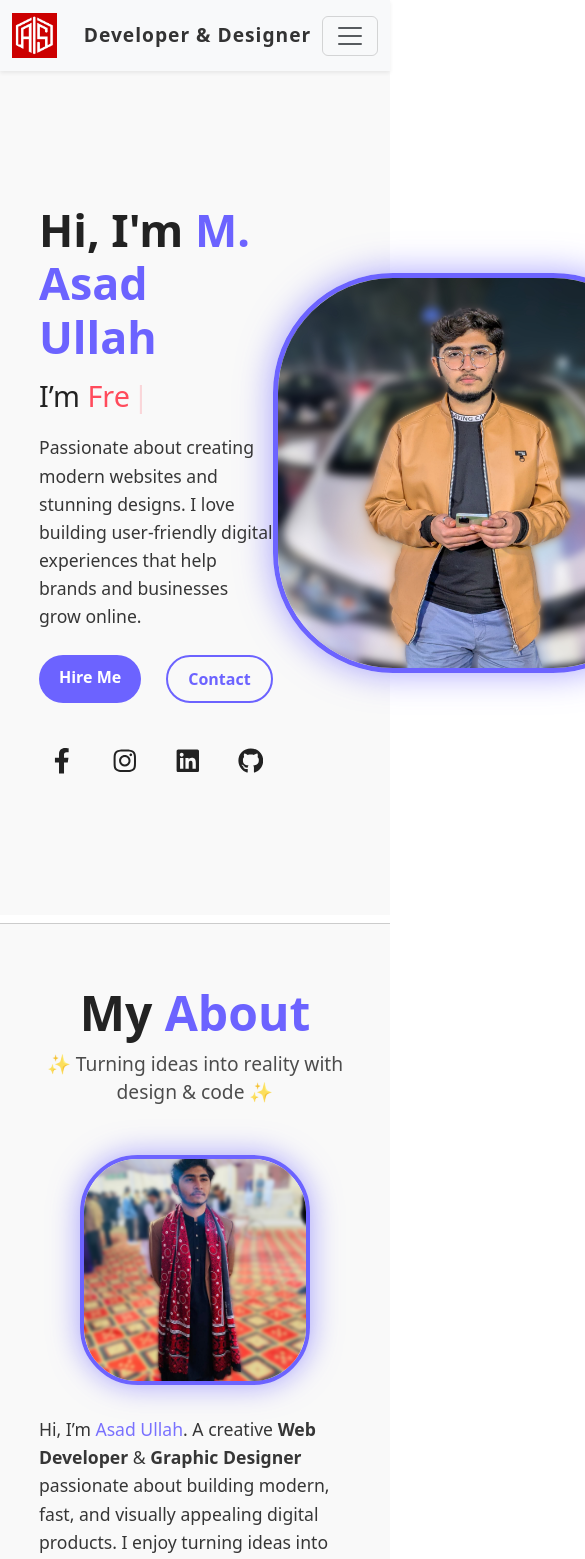
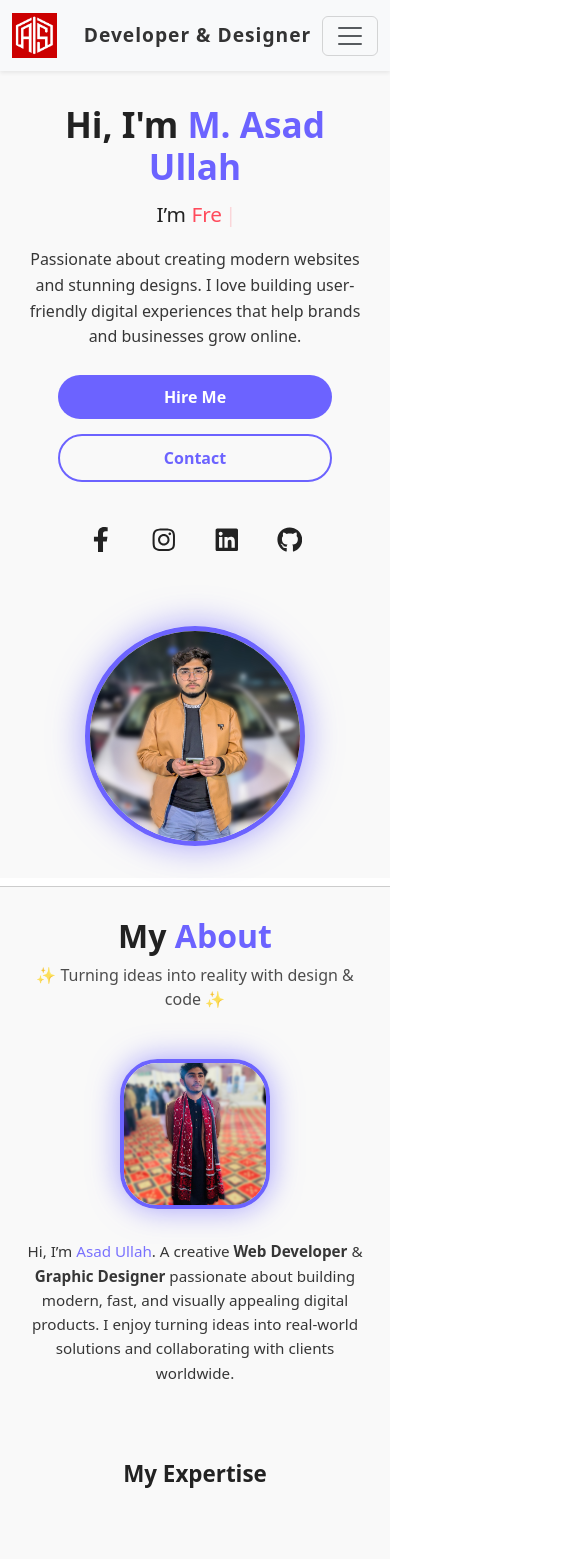
Before and after one commit to m-asad-79/My-Portfolio, a React (Create React App) app: page / in a window 390 px wide. Shown: the top 1559 px of the page, 585 px wide, since content can reach past the window. Built offline with nearby package versions, Linux system fonts and the light colour scheme.

Commit message:
Update my all css files

```diff
--- a/src/Components/CSS/AboutSection.css
+++ b/src/Components/CSS/AboutSection.css
@@ -191,3 +191,82 @@
   opacity: 0.8;
   margin-bottom: 3rem;
 }
+
+/* ✅ Responsive Design */
+
+/* Tablet screens (max-width: 992px) */
+@media (max-width: 992px) {
+  .about-page {
+    padding: 40px 5%;
+  }
+
+  .about-profile-pic {
+    width: 200px;
+    height: 200px;
+  }
+
+  .section-title {
+    font-size: 2.5rem;
+  }
+
+  .section-heading {
+    font-size: 1.6rem;
+  }
+}
+
+/* Mobile screens (max-width: 768px) */
+@media (max-width: 768px) {
+  .about-intro-section {
+    flex-direction: column;
+    text-align: center;
+  }
+
+  .about-intro {
+    font-size: 1rem;
+  }
+
+  .skills-section {
+    flex-direction: column;
+    gap: 20px;
+  }
+
+  .progress-bars {
+    width: 100%;
+    padding: 0 10px;
+  }
+
+  .fun-facts {
+    display: flex;
+    flex-direction: column;
+    gap: 20px;
+  }
+}
+
+/* Small mobile screens (max-width: 480px) */
+@media (max-width: 480px) {
+  .about-page {
+    padding: 30px 5%;
+  }
+
+  .about-profile-pic {
+    width: 150px;
+    height: 150px;
+  }
+
+  .section-title {
+    font-size: 2rem;
+  }
+
+  .section-heading {
+    font-size: 1.4rem;
+  }
+
+  .about-intro {
+    font-size: 0.95rem;
+  }
+
+  .skill-icon,
+  .fact-icon {
+    font-size: 2rem;
+  }
+}
--- a/src/Components/CSS/ContactSection.css
+++ b/src/Components/CSS/ContactSection.css
@@ -34,87 +34,43 @@
   opacity: 0.8;
 }
 
-/* Container */
+/* Flex container */
 .contact-container {
-  display: grid;
-  grid-template-columns: 1fr 1fr;
-  gap: 3rem;
+  display: flex;
+  justify-content: space-between;
   align-items: flex-start;
-}
-@media (max-width: 900px) {
-  .contact-container {
-    grid-template-columns: 1fr;
-  }
+  gap: 2rem;
+  flex-wrap: wrap;
 }
 
-/* Info Items */
-.contact-info .info-item {
-  display: flex;
-  align-items: center;
-  margin-left: 20%;
-  margin-bottom: 1.5rem;
-  padding: 0.6rem 0.8rem;
-  border-radius: 10px;
-  transition: all 0.3s ease;
-  cursor: pointer;
-  max-width: 330px;
-}
-#email {
-  margin-top: 5%;
+/* Left info */
+.contact-info {
+  flex: 1;
+  min-width: 280px;
 }
 
-.contact-info .icon {
-  font-size: 1.8rem;
-  margin-right: 1rem;
-  transition: transform 0.3s, color 0.3s;
-}
-.contact-section.light .info-item .icon {
-  color: #6c63ff;
-}
-.contact-section.dark .info-item .icon {
-  color: #ff4b5c;
-}
-
-.info-item h4 {
-  font-size: 1.2rem;
-  margin-bottom: 0.2rem;
-  transition: color 0.3s;
-}
-
-/* 🔥 Hover Effect */
-.contact-section.light .info-item:hover {
-  background: rgba(108, 99, 255, 0.1);
-  transform: translateX(8px);
-}
-.contact-section.dark .info-item:hover {
-  background: rgba(255, 75, 92, 0.1);
-  transform: translateX(8px);
-}
-.info-item:hover .icon {
-  transform: scale(1.2) rotate(8deg);
-}
-.info-item:hover h4 {
-  color: inherit; /* icon ke color ke sath match hoga */
-}
-
-
-/* Form */
+/* Right form */
 .contact-form {
+  flex: 1;
+  min-width: 280px;
   display: flex;
   flex-direction: column;
   gap: 1rem;
   position: relative;
-  left: -45px;
+  left: 0; /* ❌ fixed negative margin removed for responsiveness */
 }
+
+/* Inputs & textarea */
 .contact-form input,
 .contact-form textarea {
+  width: 100%;
   padding: 0.9rem 1rem;
-  border: 2px solid #ff4b5c ;
+  border: 2px solid #ff4b5c;
   border-radius: 10px;
-  outline: invert;
   font-size: 1rem;
   transition: all 0.3s;
 }
+
 .contact-section.light .contact-form input,
 .contact-section.light .contact-form textarea {
   background: #fff;
@@ -129,10 +85,6 @@
 }
 .contact-form input:focus,
 .contact-form textarea:focus {
-  border: 2px solid;
-}
-.contact-section.light .contact-form input:focus,
-.contact-section.light .contact-form textarea:focus {
   border-color: #6c63ff;
 }
 .contact-section.dark .contact-form input:focus,
@@ -161,3 +113,102 @@
 .btn-submit:hover {
   transform: translateY(-2px);
 }
+
+/* Info Items */
+.contact-info .info-item {
+  display: flex;
+  align-items: center;
+  margin-left: 20%;
+  margin-bottom: 1.5rem;
+  padding: 0.6rem 0.8rem;
+  border-radius: 10px;
+  transition: all 0.3s ease;
+  cursor: pointer;
+  max-width: 330px;
+}
+#email {
+  margin-top: 5%;
+}
+.contact-info .icon {
+  font-size: 1.8rem;
+  margin-right: 1rem;
+  transition: transform 0.3s, color 0.3s;
+}
+.contact-section.light .info-item .icon {
+  color: #6c63ff;
+}
+.contact-section.dark .info-item .icon {
+  color: #ff4b5c;
+}
+.info-item h4 {
+  font-size: 1.2rem;
+  margin-bottom: 0.2rem;
+  transition: color 0.3s;
+}
+
+/* Hover Effect */
+.contact-section.light .info-item:hover {
+  background: rgba(108, 99, 255, 0.1);
+  transform: translateX(8px);
+}
+.contact-section.dark .info-item:hover {
+  background: rgba(255, 75, 92, 0.1);
+  transform: translateX(8px);
+}
+.info-item:hover .icon {
+  transform: scale(1.2) rotate(8deg);
+}
+.info-item:hover h4 {
+  color: inherit;
+}
+
+/* ========================= */
+/* 📱 Responsiveness Fixes */
+/* ========================= */
+
+/* Tablet & smaller (≤992px) */
+@media (max-width: 992px) {
+  .contact-container {
+    flex-direction: column;
+    align-items: center;
+    text-align: center;
+  }
+  .contact-info {
+    margin-left: 0;
+  }
+  .contact-info .info-item {
+    margin-left: 0;
+    justify-content: center;
+  }
+  .contact-form {
+    left: 0;
+    width: 100%;
+  }
+}
+
+/* Mobile (≤600px) */
+@media (max-width: 600px) {
+  .section-title {
+    font-size: 2rem;
+  }
+  .section-subtitle {
+    font-size: 1rem;
+  }
+  .contact-section {
+    padding: 3rem 1rem;
+  }
+  .contact-info .info-item {
+    max-width: 100%;
+    justify-content: flex-start;
+    padding: 0.8rem;
+  }
+  .contact-form input,
+  .contact-form textarea {
+    font-size: 0.9rem;
+    padding: 0.8rem;
+  }
+  .btn-submit {
+    font-size: 0.9rem;
+    padding: 0.8rem 1rem;
+  }
+}
--- a/src/Components/CSS/Footer.css
+++ b/src/Components/CSS/Footer.css
@@ -48,12 +48,10 @@
   font-weight: 500;
   position: relative;
   transition: color 0.3s;
-
 }
 
 .footer.light .footer-links a:hover {
   color: #6c63ff;
-    transition: 00.1s;
   text-decoration: underline;
 }
 .footer.dark .footer-links a:hover {
@@ -86,7 +84,46 @@
 /* Bottom */
 .footer-bottom {
   text-align: center;
-    margin-top: 1.5rem;
+  margin-top: 1.2rem;
   font-size: 0.9rem;
   opacity: 0.7;
 }
+
+/* 📱 Mobile (max-width: 768px) */
+@media (max-width: 768px) {
+  .footer-container {
+    grid-template-columns: 1fr;
+    text-align: center;
+    gap: 1rem; /* gap balanced */
+  }
+
+  .footer-brand h2 {
+    font-size: 1.5rem;
+  }
+
+  .footer-links {
+    display: flex;
+    flex-wrap: wrap;
+    justify-content: center;
+    gap: 0.5rem;
+  }
+
+  .footer-links a {
+    margin: 0;
+    font-size: 0.9rem;
+  }
+
+  .footer-socials {
+    display: flex;
+    justify-content: center;
+    gap: 0.7rem;
+  }
+}
+
+/* 🖥️ Tablets (max-width: 1024px) */
+@media (max-width: 1024px) {
+  .footer-container {
+    grid-template-columns: 1fr 1fr;
+    gap: 1.5rem;
+  }
+}
--- a/src/Components/CSS/LandingPage.css
+++ b/src/Components/CSS/LandingPage.css
@@ -1,3 +1,4 @@
+/* 🌐 Base Landing Page */
 .landing-page {
   display: flex;
   justify-content: space-between;
@@ -5,6 +6,7 @@
   height: 100vh;
   padding: 0 10%;
   transition: background 0.4s, color 0.4s;
+  gap: 2rem;
 }
 
 .landing-page.light {
@@ -17,13 +19,15 @@
   color: #f1f1f1;
 }
 
+/* Content */
 .content {
   max-width: 600px;
 }
 
 .name {
-  font-size: 2.8rem;
+  font-size: 3rem;
   font-weight: bold;
+  line-height: 1.2;
 }
 
 .highlight {
@@ -42,25 +46,33 @@
 
 .intro {
   margin-top: 20px;
-  font-size: 1.1rem;
+  font-size: 1.15rem;
   line-height: 1.6;
   opacity: 0.9;
 }
 
+/* Buttons */
 .buttons {
   margin-top: 25px;
   display: flex;
   gap: 25px;
+  flex-wrap: wrap;
+}
+
+.btn-main,
+.btn-outline {
+  padding: 10px 22px;
+  border-radius: 25px;
+  text-decoration: none;
+  font-weight: 600;
+  transition: 0.3s;
+  text-align: center;
+  min-width: 140px;
 }
 
 .btn-main {
-  padding: 10px 20px;
-  border-radius: 25px;
   background: #6c63ff;
   color: white;
-  text-decoration: none;
-  font-weight: 600;
-  transition: 0.3s;
 }
 
 .btn-main:hover {
@@ -68,14 +80,9 @@
 }
 
 .btn-outline {
-  padding: 10px 20px;
-  border-radius: 25px;
   border: 2px solid #6c63ff;
   background: transparent;
   color: #6c63ff;
-  text-decoration: none;
-  font-weight: 600;
-  transition: 0.3s;
 }
 
 .btn-outline:hover {
@@ -88,6 +95,7 @@
   margin-top: 35px;
   display: flex;
   gap: 18px;
+  flex-wrap: wrap;
 }
 
 .social-icons a {
@@ -103,14 +111,13 @@
   color: inherit;
 }
 
-/* Light Theme Hover */
+/* Hover Effects */
 .landing-page.light .social-icons a:hover {
   border-color: #6c63ff;
   color: #6c63ff;
   background: rgba(108, 99, 255, 0.1);
 }
 
-/* Dark Theme Hover */
 .landing-page.dark .social-icons a:hover {
   border-color: #ff4b5c;
   color: #ff4b5c;
@@ -123,52 +130,18 @@
 }
 
 .profile-pic {
-  width: 220px;
-  height: 220px;
-  border-radius: 50%;
-  object-fit: cover;
-  border: 4px solid #6c63ff;
-  box-shadow: 0 0 25px rgba(108, 99, 255, 0.6);
-  transition: transform 0.3s ease;
-}
-
-.profile-pic:hover {
-  transform: scale(1.05);
-}
-
-/* Profile Pic */
-.image-section {
-  flex-shrink: 0;
-}
-
-.profile-pic {
-  width: 400px;   /* 👈 size bara kiya */
-  height: 400px;
-  border-radius: 30%; /* 👈 unique rounded square shape */
+  width: 380px;
+  height: 380px;
+  border-radius: 30%;
   object-fit: cover;
   border: 5px solid #6c63ff;
   box-shadow: 0 0 35px rgba(108, 99, 255, 0.6);
   transition: transform 0.3s ease, box-shadow 0.3s ease;
-  margin-top: -10%;
 }
 
 .profile-pic:hover {
-  transform: scale(1.08) rotate(-2deg); /* 👈 hover effect unique */
+  transform: scale(1.05) rotate(-2deg);
   box-shadow: 0 0 50px rgba(255, 75, 92, 0.7);
-}
-
-/* Light Theme Hover */
-.landing-page.light .social-icons a:hover {
-  border-color: #6c63ff;
-  color: #6c63ff;
-  background: rgba(108, 99, 255, 0.1);
-}
-
-/* Dark Theme Hover */
-.landing-page.dark .social-icons a:hover {
-  border-color: #ff4b5c;
-  color: #ff4b5c;
-  background: rgba(255, 75, 92, 0.1);
 }
 
 .bottom-line {
@@ -177,3 +150,100 @@
   background-color: #ccc;
   margin-top: 0.5rem;
 }
+
+/* 📱 Mobile (max-width: 768px) */
+@media (max-width: 768px) {
+  .landing-page {
+    flex-direction: column;
+    text-align: center;
+    padding: 2rem 1.5rem;
+    height: auto;
+  }
+
+  .content {
+    max-width: 100%;
+  }
+
+  .name {
+    font-size: 2.2rem;
+  }
+
+  .role {
+    font-size: 1.3rem;
+  }
+
+  .intro {
+    font-size: 1rem;
+  }
+
+  .buttons {
+    flex-direction: column;
+    gap: 15px;
+    align-items: center;
+    width: 100%;
+  }
+
+  .btn-main,
+  .btn-outline {
+    width: 80%;
+  }
+
+  .profile-pic {
+    width: 220px;
+    height: 220px;
+    margin-top: 2rem;
+    border-radius: 50%;
+  }
+
+  .social-icons {
+    justify-content: center;
+  }
+}
+
+/* 📲 Tablets (769px – 1200px) */
+@media (max-width: 1200px) and (min-width: 769px) {
+  .landing-page {
+    flex-direction: column;
+    text-align: center;
+    padding: 3rem 5%;
+    height: auto;
+  }
+
+  .profile-pic {
+    width: 280px;
+    height: 280px;
+    margin-top: 2rem;
+  }
+
+  .name {
+    font-size: 2.5rem;
+  }
+
+  .role {
+    font-size: 1.5rem;
+  }
+}
+
+/* 🖥️ Large Screens (above 1600px) */
+@media (min-width: 1600px) {
+  .landing-page {
+    padding: 0 15%;
+  }
+
+  .profile-pic {
+    width: 450px;
+    height: 450px;
+  }
+
+  .name {
+    font-size: 3.5rem;
+  }
+
+  .role {
+    font-size: 2rem;
+  }
+
+  .intro {
+    font-size: 1.25rem;
+  }
+}
--- a/src/Components/CSS/NavBar.css
+++ b/src/Components/CSS/NavBar.css
@@ -6,7 +6,23 @@
 /* Nav.Link  */
 .NavLinks {
   transition: color 0.3s;
-  margin-left: 10px;
+  margin-left: 15px;
+  font-size: 1.1rem;   /* 👈 thoda bada text */
+  font-weight: 500;
+}
+
+.NavLinks:hover {
+  text-decoration: underline;
+}
+
+/* Light theme hover */
+.navbar-light .NavLinks:hover {
+  color: #6c63ff !important;
+}
+
+/* Dark theme hover */
+.navbar-dark .NavLinks:hover {
+  color: #ff4b5c !important;
 }
 
 /* Developer & Designer center text */
@@ -28,67 +44,12 @@
   --developer-text-color: #fff;
 }
 
-
-/* Nav.Link text size increased */
-.NavLinks {
-  transition: color 0.3s;
-  margin-left: 15px;
-  font-size: 1.1rem;   /* 👈 thoda bada text */
-  font-weight: 500;
-}
-
-.NavLinks:hover {
-  text-decoration: underline;
-}
-
-/* Light theme hover */
-.navbar-light .NavLinks:hover {
-  color: #6c63ff !important;
-}
-
-/* Dark theme hover */
-.navbar-dark .NavLinks:hover {
-  color: #ff4b5c !important;
-}
-
 /* togglebtn */
 #togglebtn {
   margin-right: -70px;
   margin-top: -5px;
   margin-left: auto;
-}
-
-/* Transparent Navbar */
-.navbar {
-  background: transparent !important;
-  transition: background 0.3s ease;
-}
-
-
-.footer.light .NavLinks,
-.NavLinks {
-  color: inherit;
-}
-
-.NavLinks:hover {
-  text-decoration: underline;
-}
-
-/* Light theme hover */
-.navbar-light .NavLinks:hover {
-  color: #6c63ff !important;
-}
-
-/* Dark theme hover */
-.navbar-dark .NavLinks:hover {
-  color: #ff4b5c !important;
-}
-
-/* togglebtn */
-#togglebtn {
-  margin-right: -70px;
-  margin-top: -5px;
-  margin-left: auto;
+  cursor: pointer;
 }
 
 /* loginbtn */
@@ -114,3 +75,64 @@
   background: transparent !important;
   transition: background 0.3s ease;
 }
+
+/* Footer NavLinks */
+.footer.light .NavLinks,
+.NavLinks {
+  color: inherit;
+}
+
+/* ========================= */
+/* 📱 Mobile Responsiveness */
+/* ========================= */
+@media (max-width: 768px) {
+  /* Navbar collapse items center */
+  .navbar-collapse {
+    text-align: center;
+  }
+
+  .NavLinks {
+    margin-left: 0;
+    display: block;
+    padding: 10px 0;
+    font-size: 1rem;
+  }
+
+  #home {
+    margin-left: 0;
+  }
+
+  .developer-text {
+    font-size: 1rem;
+    margin: 10px auto;
+    display: block;
+  }
+
+  #togglebtn {
+    margin: 10px auto 0 auto;
+    text-align: center;
+    font-size: 1.8rem;
+  }
+
+  #loginbtn {
+    margin: 15px auto;
+    display: block;
+  }
+}
+
+/* ========================= */
+/* 🖥️ Tablet Responsiveness */
+/* ========================= */
+@media (max-width: 1024px) {
+  .developer-text {
+    font-size: 1.1rem;
+  }
+
+  #loginbtn {
+    margin-left: 0;
+  }
+
+  #togglebtn {
+    margin-right: 0;
+  }
+}
--- a/src/Components/CSS/ProjectsSection.css
+++ b/src/Components/CSS/ProjectsSection.css
@@ -189,8 +189,6 @@
   margin-top: 0.5rem;
 }
 
-
-
 /* Stats Row */
 .stats-row {
   display: flex;
@@ -207,6 +205,8 @@
   transition: transform 0.3s ease, box-shadow 0.3s ease, background 0.3s, color 0.3s;
   cursor: pointer;
   font-weight: 500;
+  min-width: 200px;
+  flex: 1 1 220px;
 }
 
 /* Numbers */
@@ -215,8 +215,6 @@
   font-weight: bold;
   margin-bottom: 0.5rem;
 }
-
-
 .stat-box p {
   font-size: 0.95rem;
   opacity: 0.85;
@@ -245,3 +243,49 @@
   transform: translateY(-6px) scale(1.05);
   box-shadow: 0 10px 25px rgba(255, 75, 92, 0.4);
 }
+
+/* ========================= */
+/* 📱 Extra Responsiveness */
+/* ========================= */
+@media (max-width: 768px) {
+  .projects-header .section-title {
+    font-size: 2.2rem;
+  }
+  .projects-header .section-subtitle {
+    font-size: 1rem;
+  }
+  .project-info h3 {
+    font-size: 1.2rem;
+  }
+  .project-info p {
+    font-size: 0.9rem;
+  }
+  .stat-box h3 {
+    font-size: 1.6rem;
+  }
+}
+
+@media (max-width: 480px) {
+  .projects-section {
+    padding: 3rem 1rem;
+  }
+  .projects-header .section-title {
+    font-size: 1.8rem;
+  }
+  .projects-header .section-subtitle {
+    font-size: 0.9rem;
+  }
+  .project-info h3 {
+    font-size: 1rem;
+  }
+  .project-info p {
+    font-size: 0.85rem;
+  }
+  .stat-box {
+    padding: 1rem;
+    min-width: 160px;
+  }
+  .stat-box h3 {
+    font-size: 1.4rem;
+  }
+}
--- a/src/Components/CSS/SkillsSection.css
+++ b/src/Components/CSS/SkillsSection.css
@@ -43,7 +43,7 @@
   text-align: center;
 }
 
-/* Responsive */
+/* Responsive grid */
 @media (max-width: 992px) {
   .skills-grid {
     grid-template-columns: repeat(2, 1fr);
@@ -139,6 +139,7 @@
   font-size: 0.9rem;
   font-weight: 600;
 }
+
 .bottom-line {
   width: 100%;
   height: 1px;
@@ -175,3 +176,42 @@
   font-size: 0.8rem;
   opacity: 0.9;
 }
+
+/* ========================= */
+/* 📱 Extra Responsiveness */
+/* ========================= */
+@media (max-width: 768px) {
+  .section-title {
+    font-size: 2.2rem;
+  }
+  .section-subtitle {
+    font-size: 1rem;
+  }
+  .skill-card {
+    padding: 1.5rem;
+  }
+  .skill-card .icon {
+    font-size: 2.5rem;
+  }
+}
+
+@media (max-width: 480px) {
+  .skills-section {
+    padding: 3rem 1rem;
+  }
+  .section-title {
+    font-size: 1.8rem;
+  }
+  .section-subtitle {
+    font-size: 0.9rem;
+  }
+  .skill-card {
+    padding: 1.2rem;
+  }
+  .skill-card .icon {
+    font-size: 2rem;
+  }
+  .progress-text {
+    font-size: 0.8rem;
+  }
+}
```
Lines whose indentation alone changed are shown as unchanged.
